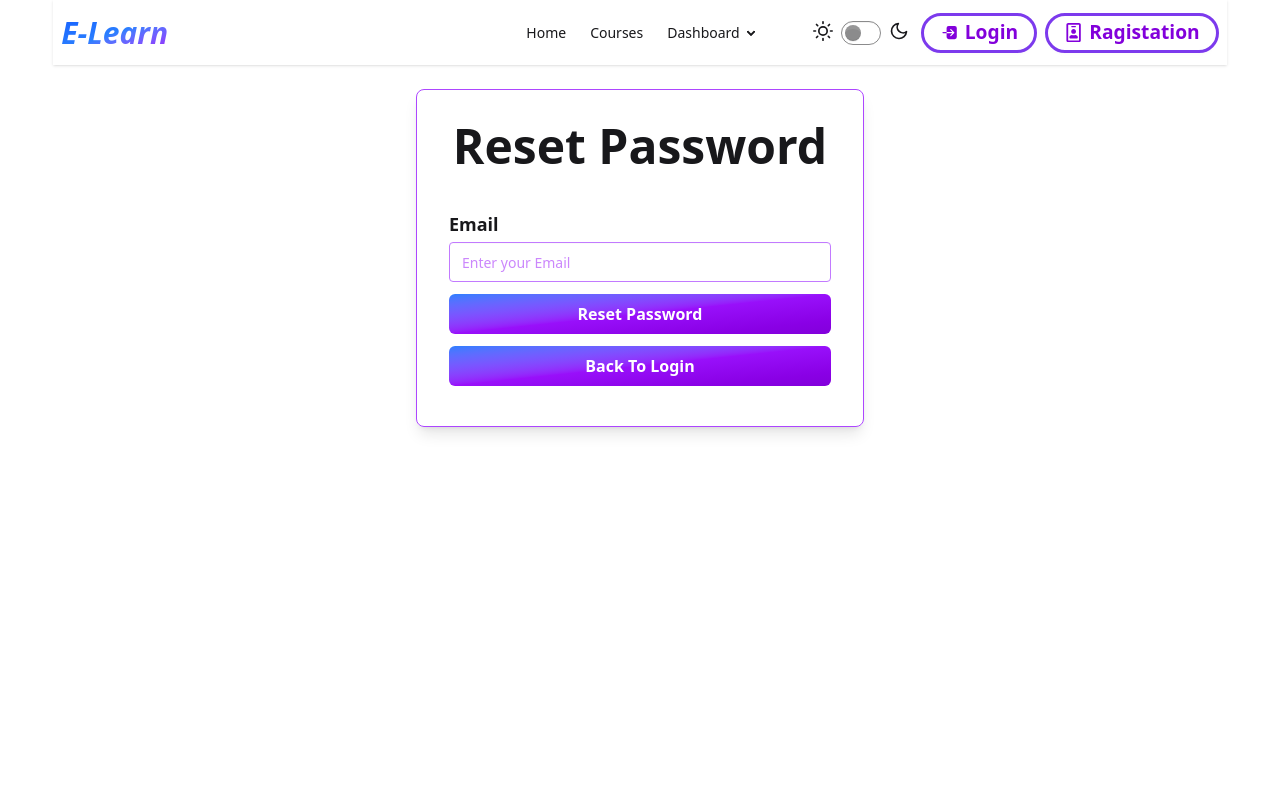
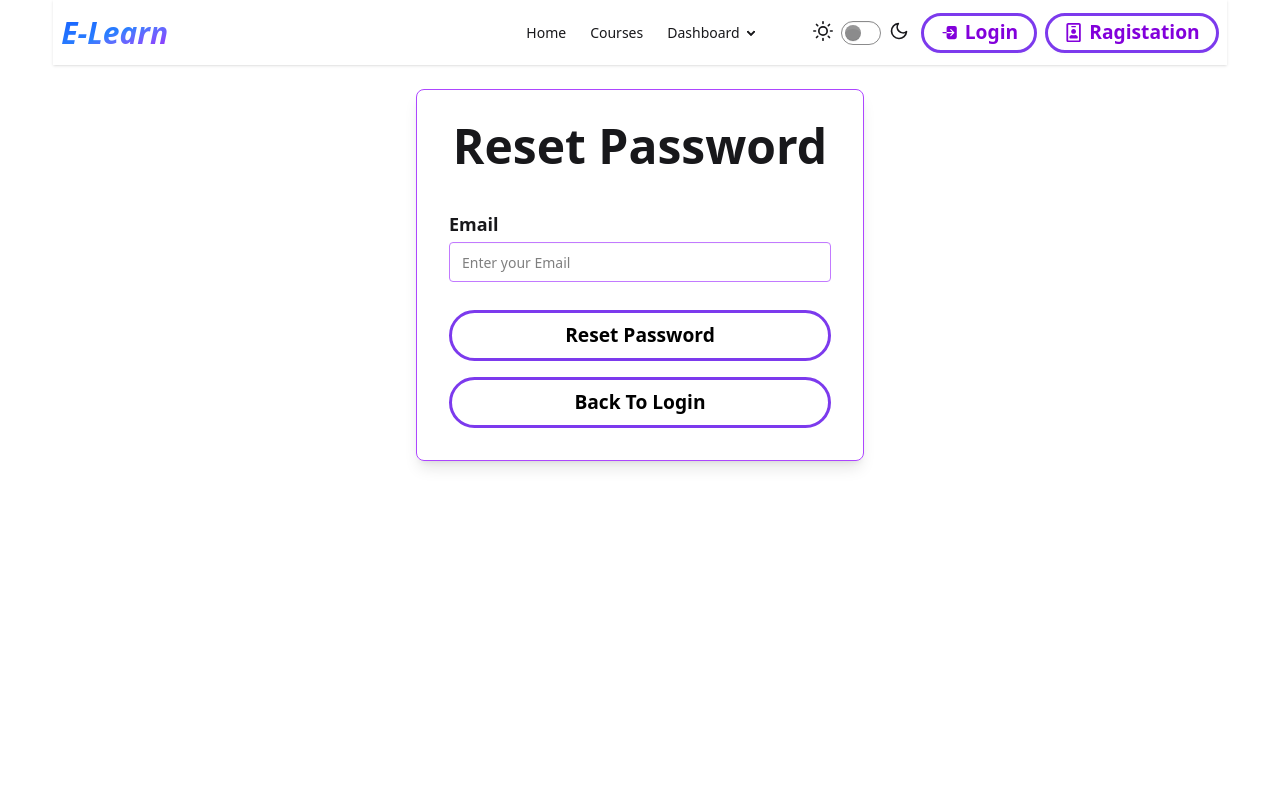
Before and after one commit to Abdul-Kader-Rimon/e-learn, a React (Vite) app: page /auth/forgetpassword in a window 1280 px wide. Shown: the top 800 px of the page. Built offline with nearby package versions, Linux system fonts and the light colour scheme; no server answers.

Commit message:
add courses navbar enrollcourses  forget password  section resposive

```diff
--- a/src/Pages/AddCourse/AddCourse.jsx
+++ b/src/Pages/AddCourse/AddCourse.jsx
@@ -152,7 +152,7 @@ const AddCourse = () => {
                  />
                </div>
 
-               <button className="btn text-white mt-4 rounded-full bg-linear-to-r from-pink-500 to-red-600 w-full">
+               <button className="btn button text-black mt-4 rounded-full bg-linear-to-r from-pink-500 to-red-600 w-full">
                  Add Course
                </button>
              </fieldset>
--- a/src/Pages/Auth/ForgetPassword.jsx
+++ b/src/Pages/Auth/ForgetPassword.jsx
@@ -32,8 +32,6 @@ const ForgetPassword = () => {
   };
   return (
     <div>
-
-
       <div className="w-full max-w-md  mx-auto mt-6  sm:p-8 shadow-lg bg-white/5 border border-purple-500 p-4 rounded-lg ">
         <div>
           <h2 className="text-center font-bold text-5xl mb-10">
@@ -46,25 +44,21 @@ const ForgetPassword = () => {
               value={email}
               onChange={(e) => setEmail(e.target.value)}
               placeholder="Enter your Email"
-                className="input input-bordered border border-purple-400 w-full bg-white/20 text-purple-600   focus:outline-none focus:ring-2 focus:ring-purple-400 mb-3 hover:scale-105 transition duration-300 delay-150"
+              className="input input-bordered border border-purple-400 w-full bg-white   text-black    focus:outline-none focus:ring-2 focus:ring-purple-400 mb-3 hover:scale-105 transition duration-300 delay-150"
             />
 
-              <button
-                type="submit"
-                className="bg-gradient-to-br from-blue-500 via-purple-600 to-purple-700 text-white px-4 py-2 rounded-md font-bold  w-full mb-3 hover:scale-105 transition duration-300 delay-150"
-              >
+            <button type="submit" className="button w-full py-2 text-black my-4">
               Reset Password
             </button>
           </form>
           <button
             onClick={() => navigate("/signin")}
-              className="bg-gradient-to-br  from-blue-500 via-purple-600 to-purple-700 text-white px-4 py-2 rounded-md font-bold  w-full mb-2 hover:scale-105 transition duration-300 delay-150"
+            className="button w-full py-2 text-black"
           >
             Back To Login
           </button>
         </div>
       </div>
-
     </div>
   );
 };
--- a/src/Pages/Auth/Login.jsx
+++ b/src/Pages/Auth/Login.jsx
@@ -91,7 +91,7 @@ const Login = () => {
                 Forgot password?
               </NavLink>
             </div>
-            <button className="btn button  mt-4 rounded-full ">
+            <button className="btn button text-black  mt-4 rounded-full ">
               Login
             </button>
           </fieldset>
--- a/src/Pages/Auth/Registration.jsx
+++ b/src/Pages/Auth/Registration.jsx
@@ -105,7 +105,7 @@ const Register = () => {
               </span>
             </div>
 
-            <button className="btn button   mt-4 rounded-full ">
+            <button className="btn button  text-black  mt-4 rounded-full ">
               Register
             </button>
           </fieldset>
--- a/src/Pages/EnrollCourse/EnrollCourse.jsx
+++ b/src/Pages/EnrollCourse/EnrollCourse.jsx
@@ -122,9 +122,9 @@ const EnrollCourse = ({ user, course }) => {
 
               <button
                 type="submit"
-                className="btn text-white mt-4 rounded-full bg-linear-to-r from-pink-500 to-red-600 w-full"
+                className="btn button dark:text-black    mt-4 rounded-full  "
               >
-                Payment Now
+                Enroll Now
               </button>
             </fieldset>
           </form>
--- a/src/Pages/UpdateCourse/UpdateCourse.jsx
+++ b/src/Pages/UpdateCourse/UpdateCourse.jsx
@@ -172,7 +172,7 @@ const UpdateCourse = () => {
                 />
               </div>
 
-              <button className="btn text-white mt-4 rounded-full bg-linear-to-r from-pink-500 to-red-600 w-full">
+              <button className="btn button text-black  mt-4 rounded-full  ">
                 Update Course
               </button>
             </fieldset>
--- a/src/components/Navbar.jsx
+++ b/src/components/Navbar.jsx
@@ -181,24 +181,17 @@ const Navbar = () => {
                   <li className="text-sm font-bold">{user.displayName}</li>
                   <li className="text-xs">{user.email}</li>
                 </div>
-                <li className="mt-3">
+                <li className="my-3">
                   <Link to={"/profile"}>
                     <FaUser /> Profile
                   </Link>
                 </li>
 
-                <li>
-                  <Link to={"/my-models"}>My Models</Link>
-                </li>
-
-                <li>
-                  <Link to={"/my-downloads"}>My Downloads</Link>
-                </li>
 
                 <li>
                   <button
                     onClick={signOutUser}
-                    className="btn btn-xs text-left bg-linear-to-r from-pink-500 to-red-500 text-white"
+                    className="btn button text-black  btn-xs text-left  py-4"
                   >
                     <IoLogOut /> Logout
                   </button>
```
Lines whose indentation alone changed are shown as unchanged.
